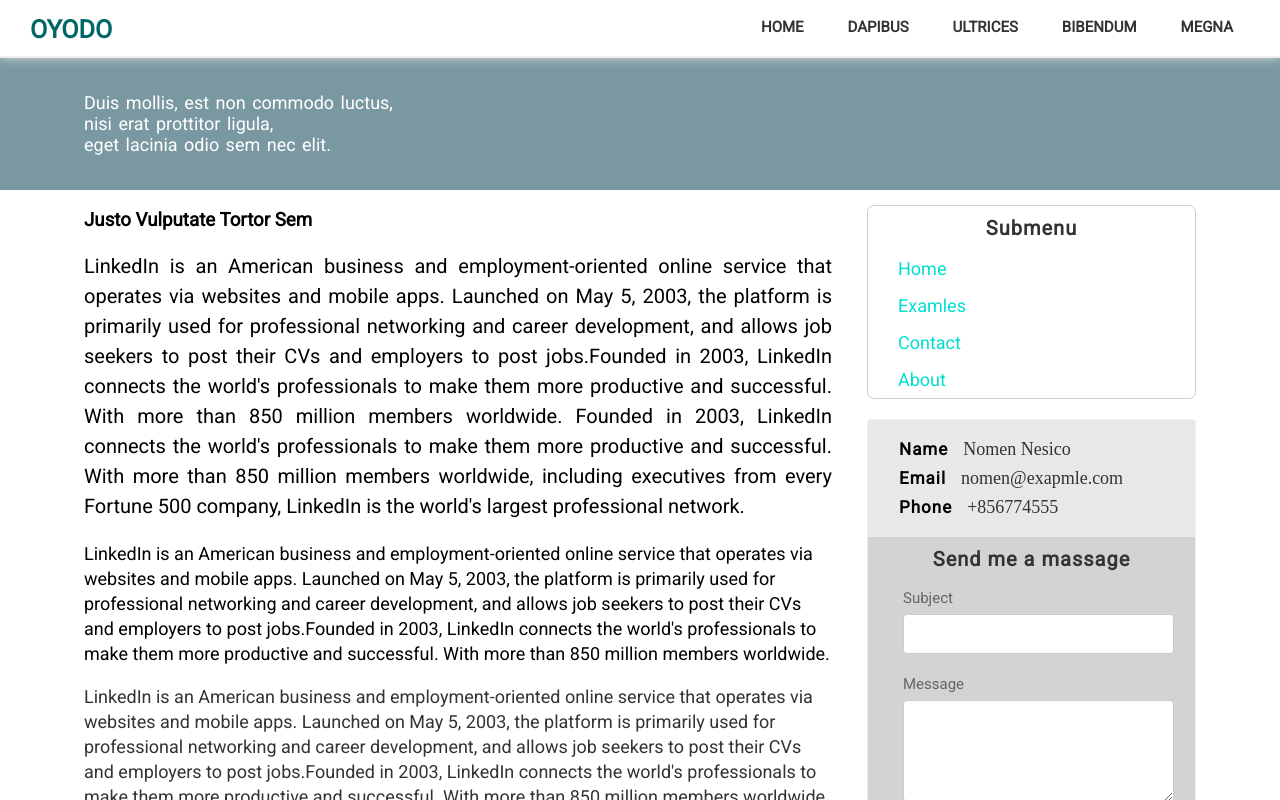
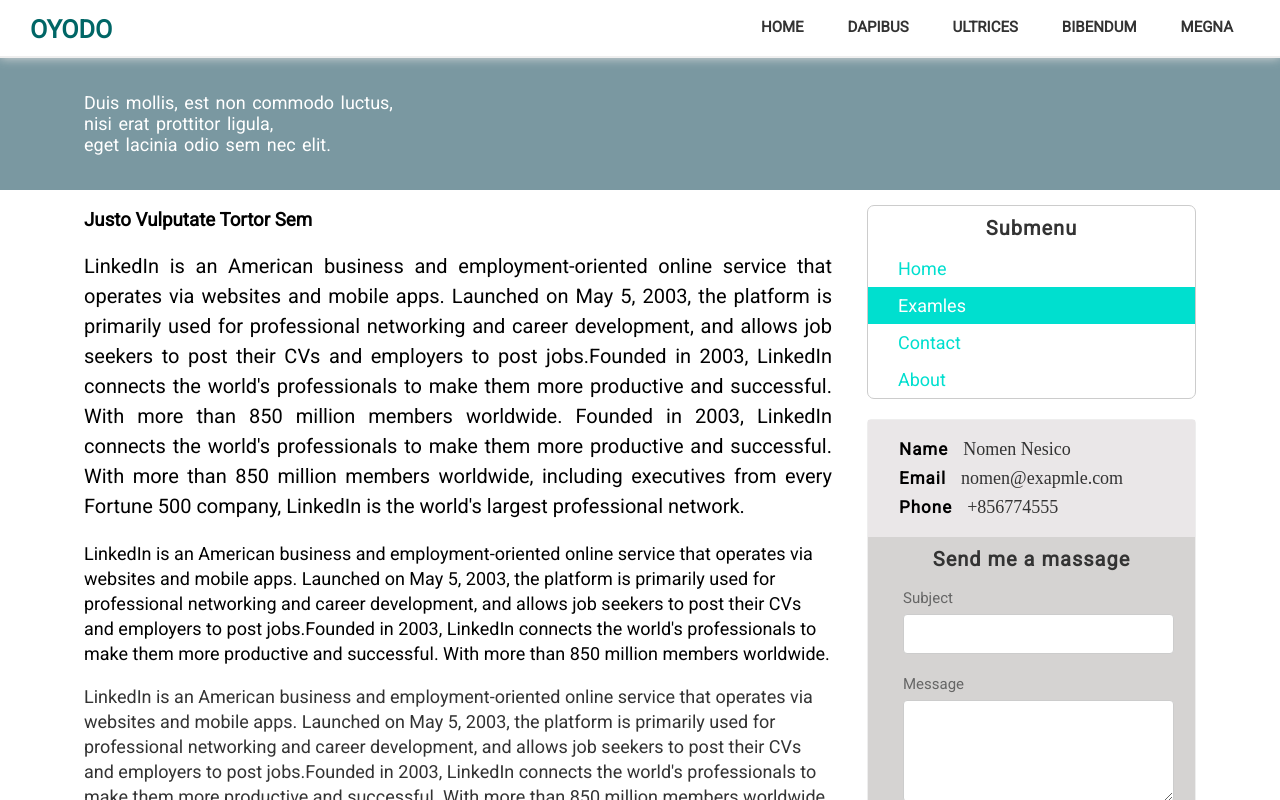
Before and after one commit to sonu2311/kisan_interview, a React (Create React App) app: page / in a window 1280 px wide. Shown: the top 800 px of the page. Built offline with nearby package versions, Linux system fonts and the light colour scheme.

Commit message:
third commit

```diff
--- a/src/home.jsx
+++ b/src/home.jsx
@@ -12,7 +12,7 @@
         <div className='submenu_dropdown_card'>
           <div style={{textAlign:"center", fontSize:"20px", fontWeight:"600", color:"#333", letterSpacing:"1px", padding:"10px 1px"}}>Submenu</div>
           <div className='submenudropdown'>Home</div>
-          <div className='submenudropdown'>Examles</div>
+          <div className='submenudropdown' style={{backgroundColor:"#00dfcf",color:"#fff"}}>Examles</div>
           <div className='submenudropdown'>Contact</div>
           <div className='submenudropdown'>About</div>
         </div>
```
